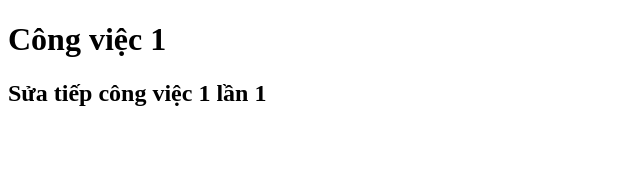
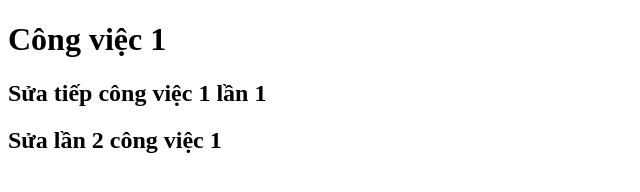
Before and after one commit to ohanami482/duan5, a plain HTML site: page index.html in a window 1280 px wide. Shown: the whole page, without its empty margins (0-640 px from the left). Drawn offline with Linux system fonts and the light colour scheme.

Commit message:
3. Sua lan 2 cv1

```diff
--- a/index.html
+++ b/index.html
@@ -8,5 +8,6 @@
 <body>
     <h1>Công việc 1</h1>
     <h2>Sửa tiếp công việc 1 lần 1</h2>
+    <h2>Sửa lần 2 công việc 1</h2>
 </body>
 </html>
```
